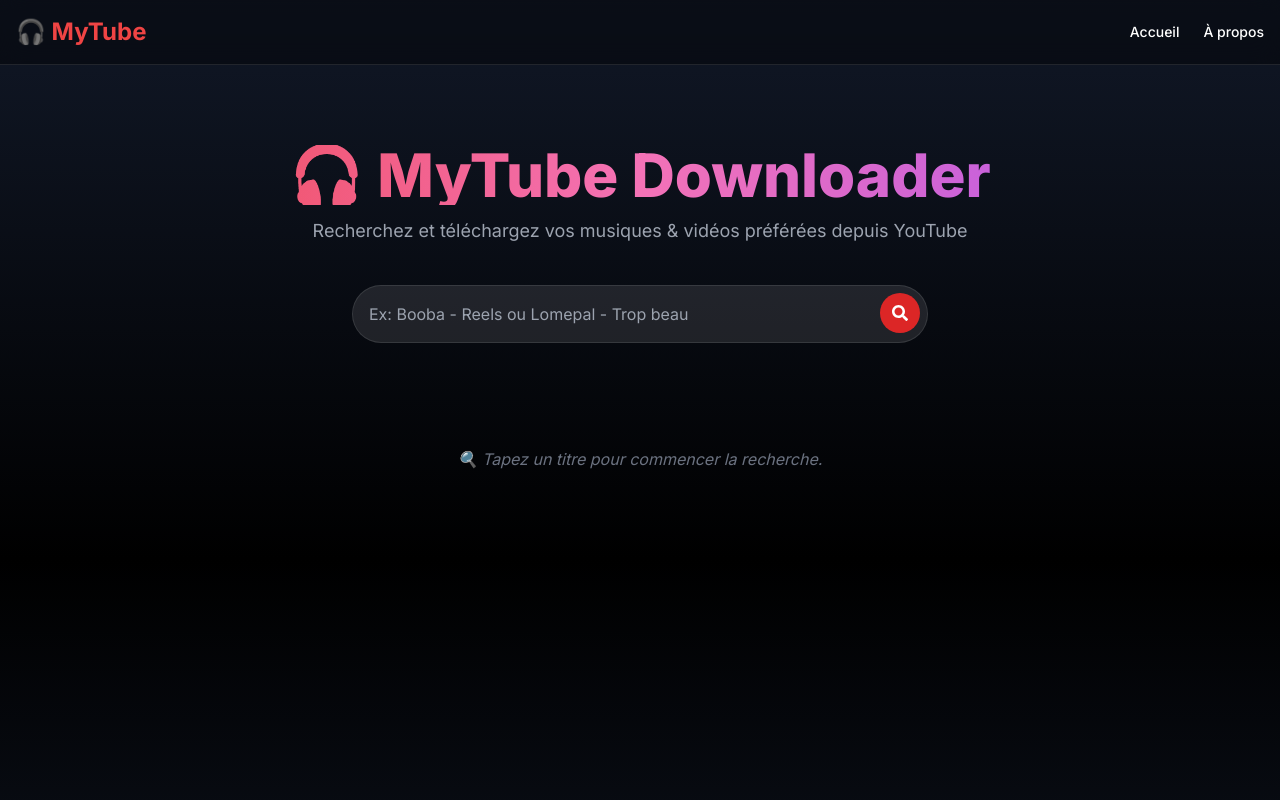
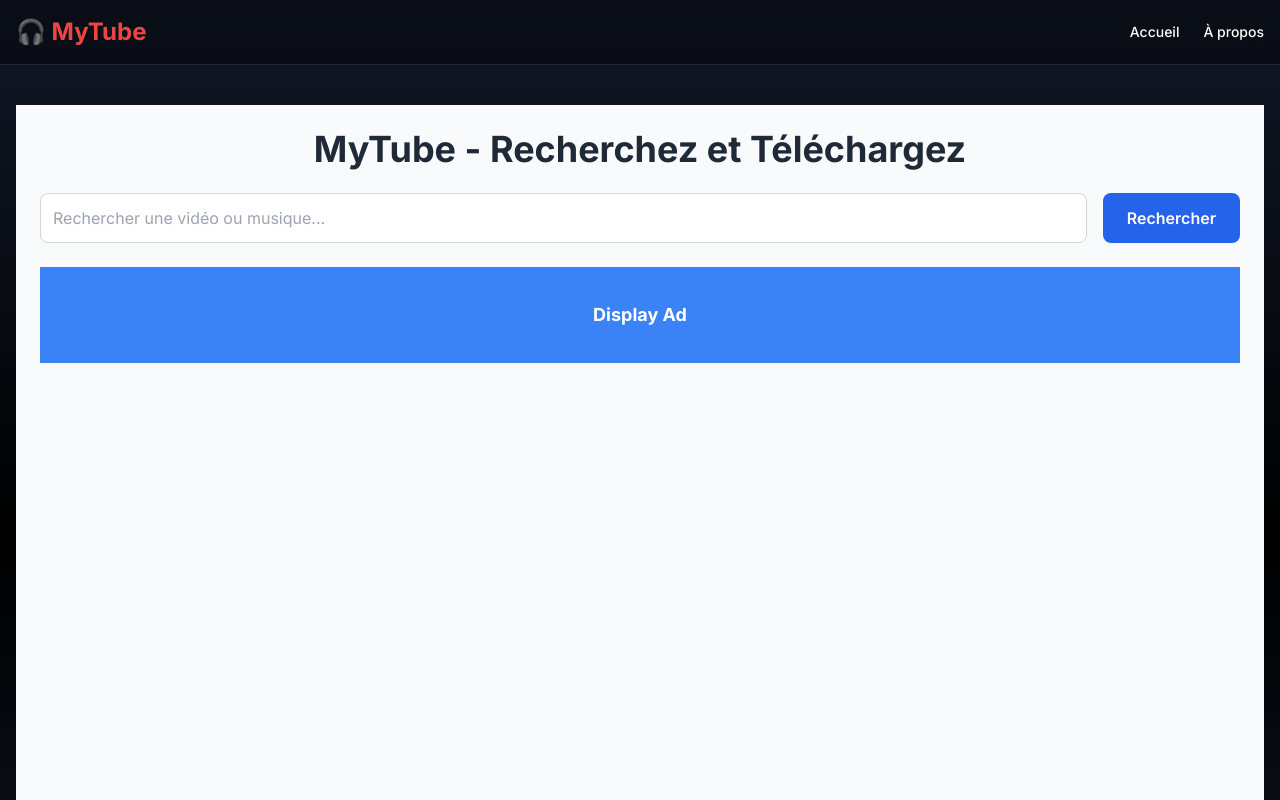
Before and after one commit to Crazynotdev/My-Tube, a Next.js app: page / in a window 1280 px wide. Shown: the top 800 px of the page. Built offline with nearby package versions, Linux system fonts and the light colour scheme.

Commit message:
Update page.tsx

```diff
--- a/app/page.tsx
+++ b/app/page.tsx
@@ -1,21 +1,48 @@
-"use client";
+'use client';
 
 import { useState } from "react";
-import { motion } from "framer-motion";
-import { FaSearch, FaDownload, FaYoutube } from "react-icons/fa";
+
+interface Result {
+  id: string;
+  title: string;
+  thumbnail: string;
+  url: string;
+}
+
+// Composant pour les ads (AdSense par exemple)
+const AdBanner = ({ type = "display", format = "auto" }: { type?: string; format?: string }) => (
+  <div className={`my-4 ${type === "native" ? "bg-gray-100 p-4 rounded-lg" : ""}`}>
+    <div className="w-full h-24 bg-blue-500 flex items-center justify-center text-white font-bold text-lg">
+      {type === "native" ? "Native Ad" : "Display Ad"}
+    </div>
+  </div>
+);
+
+const ResultCard = ({ item }: { item: Result }) => (
+  <div className="bg-white dark:bg-gray-900 rounded-lg shadow-lg overflow-hidden hover:scale-105 transform transition-all duration-300">
+    <img src={item.thumbnail} alt={item.title} className="w-full h-48 object-cover" />
+    <div className="p-4">
+      <h2 className="font-semibold text-lg mb-2">{item.title}</h2>
+      <a href={item.url} target="_blank" className="text-blue-600 hover:underline">
+        Voir la vidéo
+      </a>
+    </div>
+  </div>
+);
 
 export default function Home() {
   const [query, setQuery] = useState("");
+  const [results, setResults] = useState<Result[]>([]);
   const [loading, setLoading] = useState(false);
-  const [results, setResults] = useState<any[]>([]);
+
+  // Appelle le vrai backend
   const handleSearch = async () => {
     if (!query.trim()) return;
     setLoading(true);
     setResults([]);
-
     try {
       const res = await fetch(`/api/search?q=${encodeURIComponent(query)}`);
-    if (!res.ok) throw new Error("Erreur API");
+      if (!res.ok) throw new Error("Erreur lors de la récupération");
       const data = await res.json();
       setResults(data.results || []);
     } catch (err) {
@@ -26,89 +53,40 @@
   };
 
   return (
-    <section className="min-h-screen text-center">
-      <motion.h1
-        initial={{ opacity: 0, y: -10 }}
-        animate={{ opacity: 1, y: 0 }}
-        transition={{ duration: 0.6 }}
-        className="text-5xl md:text-6xl font-extrabold bg-gradient-to-r from-red-500 via-pink-400 to-purple-500 bg-clip-text text-transparent mt-10"
-      >
-        🎧 MyTube Downloader
-      </motion.h1>
+    <div className="min-h-screen bg-gray-50 dark:bg-gray-800 p-6">
+      <h1 className="text-4xl font-bold text-center mb-6 text-gray-800 dark:text-white">
+        MyTube - Recherchez et Téléchargez
+      </h1>
 
-      <p className="text-gray-400 text-lg mt-3">
-        Recherchez et téléchargez vos musiques & vidéos préférées depuis YouTube
-      </p>
-
-      {/* Zone de recherche */}
-      <div className="mt-10 flex justify-center">
-        <div className="relative w-full max-w-xl">
+      <div className="flex flex-col sm:flex-row gap-4 mb-6 justify-center">
         <input
           type="text"
           value={query}
-            onChange={(e) => setQuery(e.target.value)}
-            placeholder="Ex: Booba - Reels ou Lomepal - Trop beau"
-            className="w-full p-4 rounded-full bg-white/10 text-white placeholder-gray-400 border border-white/10 focus:outline-none focus:ring-2 focus:ring-red-500 transition"
+          onChange={e => setQuery(e.target.value)}
+          placeholder="Rechercher une vidéo ou musique..."
+          className="flex-1 p-3 rounded-lg border border-gray-300 focus:outline-none focus:ring-2 focus:ring-blue-500 text-gray-900 dark:bg-gray-700 dark:text-white"
+          onKeyDown={e => e.key === "Enter" && handleSearch()}
         />
         <button
           onClick={handleSearch}
-            className="absolute right-2 top-2 bg-red-600 hover:bg-red-500 text-white p-3 rounded-full transition"
+          className="bg-blue-600 hover:bg-blue-700 text-white font-semibold px-6 py-3 rounded-lg transition-all"
         >
-            <FaSearch />
+          Rechercher
         </button>
       </div>
+
+      <AdBanner format="horizontal" />
+
+      {loading && <p className="text-center text-gray-700 dark:text-gray-200">Chargement...</p>}
+
+      <div className="grid grid-cols-1 sm:grid-cols-2 md:grid-cols-3 lg:grid-cols-4 gap-6 mt-6">
+        {results.map((item, idx) => (
+          <div key={item.id}>
+            <ResultCard item={item} />
+            {(idx + 1) % 4 === 0 && <AdBanner type="native" />}
           </div>
-
-      {/* Loader */}
-      {loading && (
-        <div className="mt-10 text-gray-400 animate-pulse">
-          Recherche en cours...
+        ))}
       </div>
-      )}
-
-      {/* Résultats */}
-      <motion.div
-        initial={{ opacity: 0 }}
-        animate={{ opacity: results.length > 0 ? 1 : 0 }}
-        transition={{ delay: 0.2 }}
-        className="mt-10 grid grid-cols-1 md:grid-cols-3 gap-6 px-4"
-      >
-        {results.map((item, index) => (
-          <motion.div
-            key={index}
-            whileHover={{ scale: 1.05 }}
-            className="bg-white/5 border border-white/10 p-4 rounded-2xl text-left shadow-lg hover:bg-white/10 transition-all"
-          >
-            <img
-              src={item.thumbnail}
-              alt={item.title}
-              className="rounded-xl mb-3"
-            />
-            <h3 className="font-semibold mb-2 line-clamp-2">{item.title}</h3>
-            <p className="text-gray-400 text-sm mb-3">{item.channel}</p>
-            <div className="flex justify-between items-center">
-              <a
-                href={item.url}
-                target="_blank"
-                rel="noopener noreferrer"
-                className="flex items-center gap-2 text-red-400 hover:text-red-300 transition"
-              >
-                <FaYoutube /> Voir sur YouTube
-              </a>
-              <button className="flex items-center gap-2 bg-red-600 hover:bg-red-500 px-3 py-2 rounded-full text-sm font-medium transition">
-                <FaDownload /> Télécharger
-              </button>
     </div>
-          </motion.div>
-        ))}
-      </motion.div>
-
-      {/* Si aucun résultat */}
-      {!loading && results.length === 0 && (
-        <div className="mt-16 text-gray-500 italic">
-          🔍 Tapez un titre pour commencer la recherche.
-        </div>
-      )}
-    </section>
   );
 }
```
Lines whose indentation alone changed are shown as unchanged.
